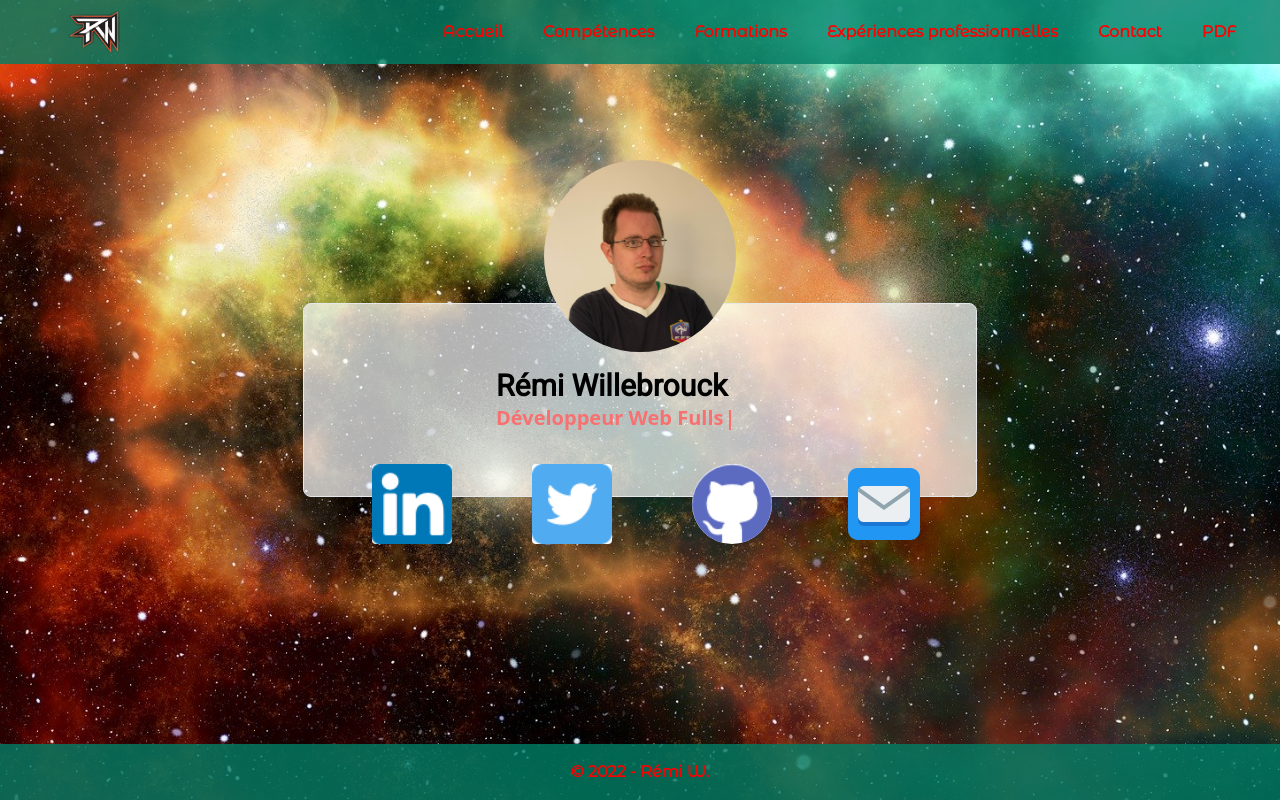
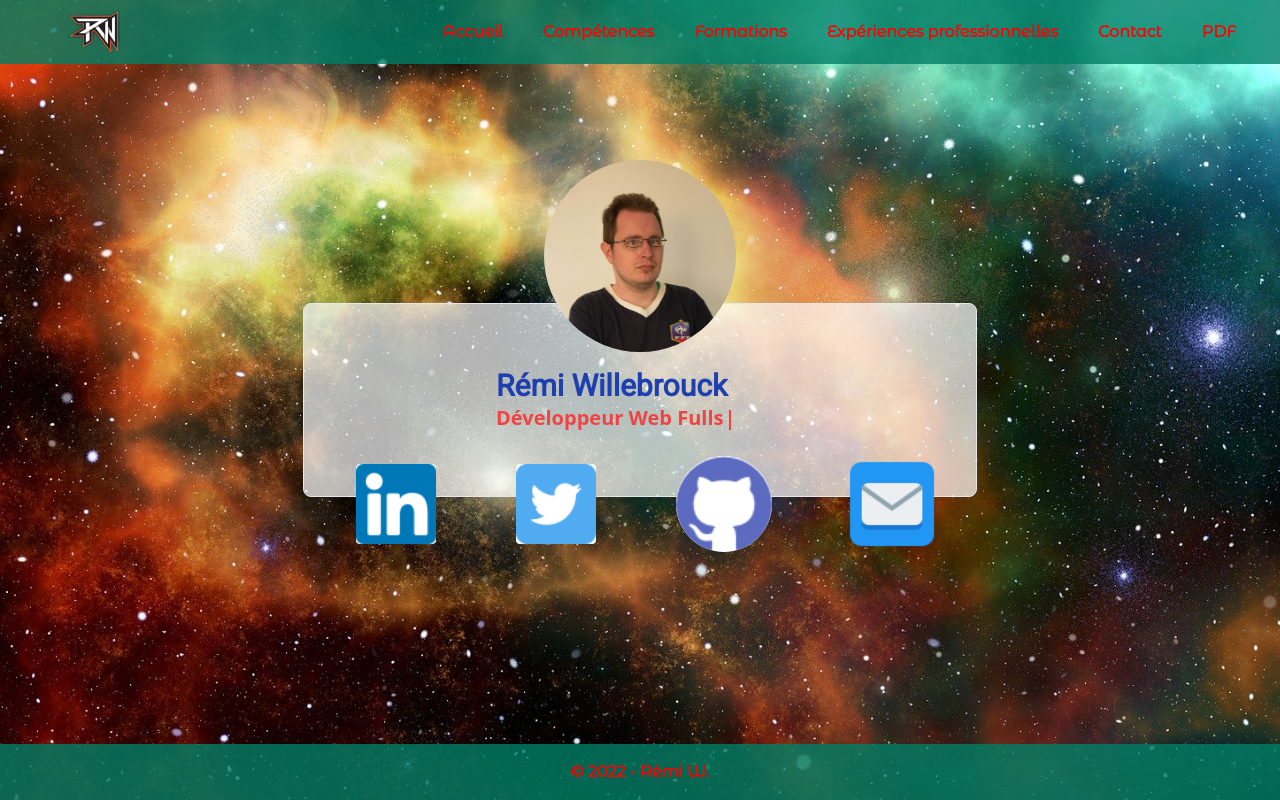
Before and after one commit to Willremi/cv-react, a React (Create React App) app: page / in a window 1280 px wide. Built offline with nearby package versions, Linux system fonts and the light colour scheme; a web font is replaced by a local one.

Commit message:
modification des icônes dans la page d'accueil

```diff
--- a/src/pages/Home.js
+++ b/src/pages/Home.js
@@ -16,10 +16,10 @@ const Home = () => {
             </div>
 
             <div className="bg-div-white rounded-lg border shadow-lg p-10 sm:p-16 xl:p-16 sm:px-44 md:px-48 xl:px-48 fixed z-10">
-                <h1 className='text-black font-bold font-roboto'>Rémi Willebrouck</h1>
+                <h1 className='text-blue-800 font-bold font-roboto'>Rémi Willebrouck</h1>
 
                 {/* typewriter */}
-                <div className="text-red-400 w-56 sm:w-60 xl:w-72 font-semibold sm:text-lg xl:text-xl">
+                <div className="text-red-500 w-56 sm:w-60 xl:w-72 font-semibold sm:text-lg xl:text-xl">
                     <Typewriter
                         onInit={(typewriter) => {
                             typewriter
@@ -59,12 +59,12 @@ const Home = () => {
                 </StyledTooltip>
                 <StyledTooltip title="Mon Github" arrow={true}>
                     <a href="https://github.com/Willremi" target="_blank" rel="noreferrer">
-                        <img src={Github} alt="Github" className='w-14 sm:w-20 sm:h-20 xl:w-18 xl:h-18 mx-2 bg-white rounded-full sm:mx-8 md:mx-10' />
+                        <img src={Github} alt="Github" className='w-14 sm:w-20 sm:h-20 xl:w-24 xl:h-24 mx-2 bg-white rounded-full sm:mx-8 md:mx-10' />
                     </a>
                 </StyledTooltip>
                 <StyledTooltip title="Mon Email" arrow={true}>
                     <a href={`mailto:wi11remi@wiremi.fr?subject=Message provenant du site ${document.title}`} target="_blank" rel="noreferrer">
-                        <img src={Mail} alt="E-mail" className='w-16 sm:w-24 md:w-24 xl:w-24 sm:mx-1 md:mx-6 mr-3' />
+                        <img src={Mail} alt="E-mail" className='w-16 sm:w-24 md:w-24 xl:w-28 sm:mx-1 md:mx-6 mr-3' />
                     </a>
                 </StyledTooltip>
             </div>
```
